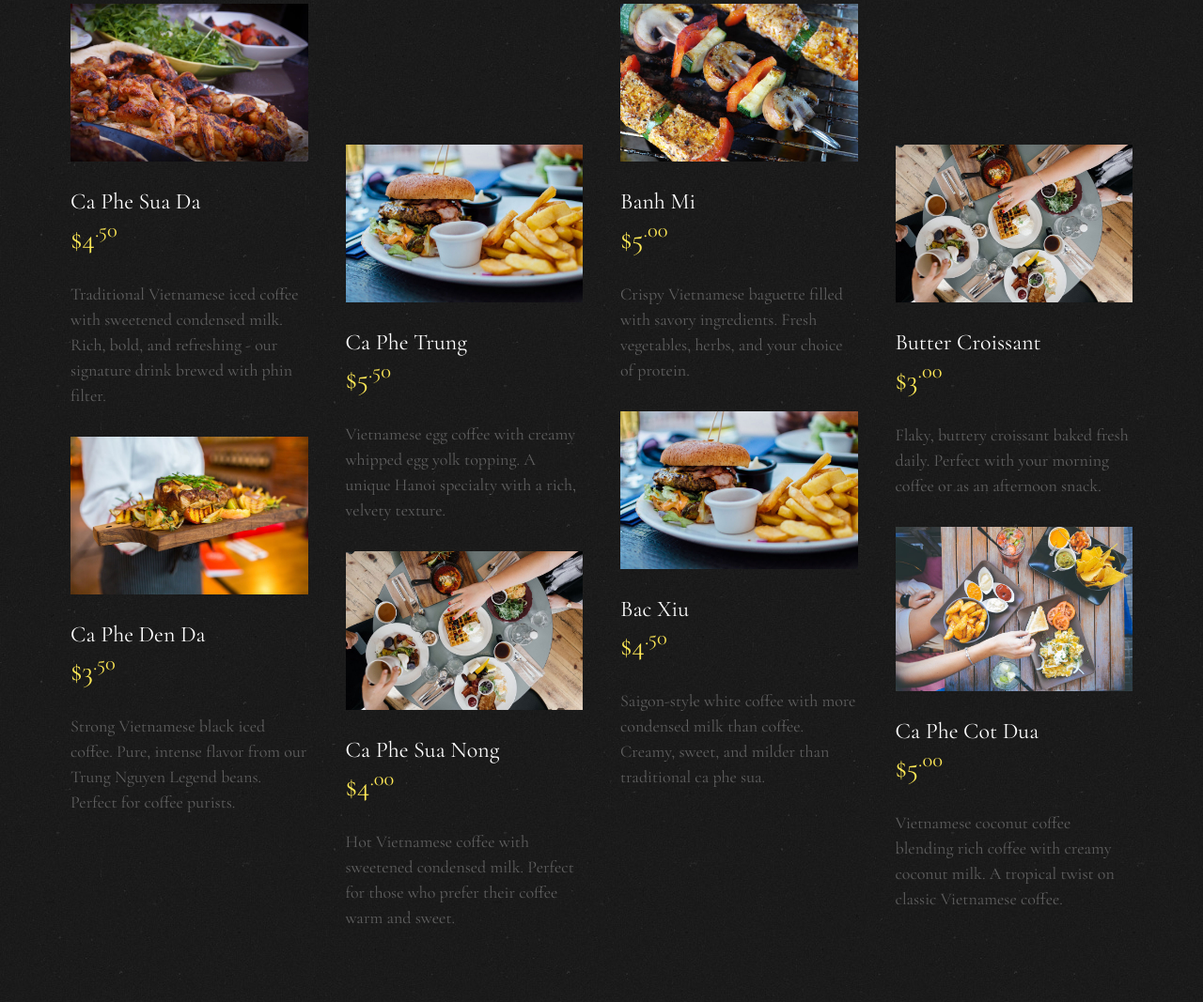
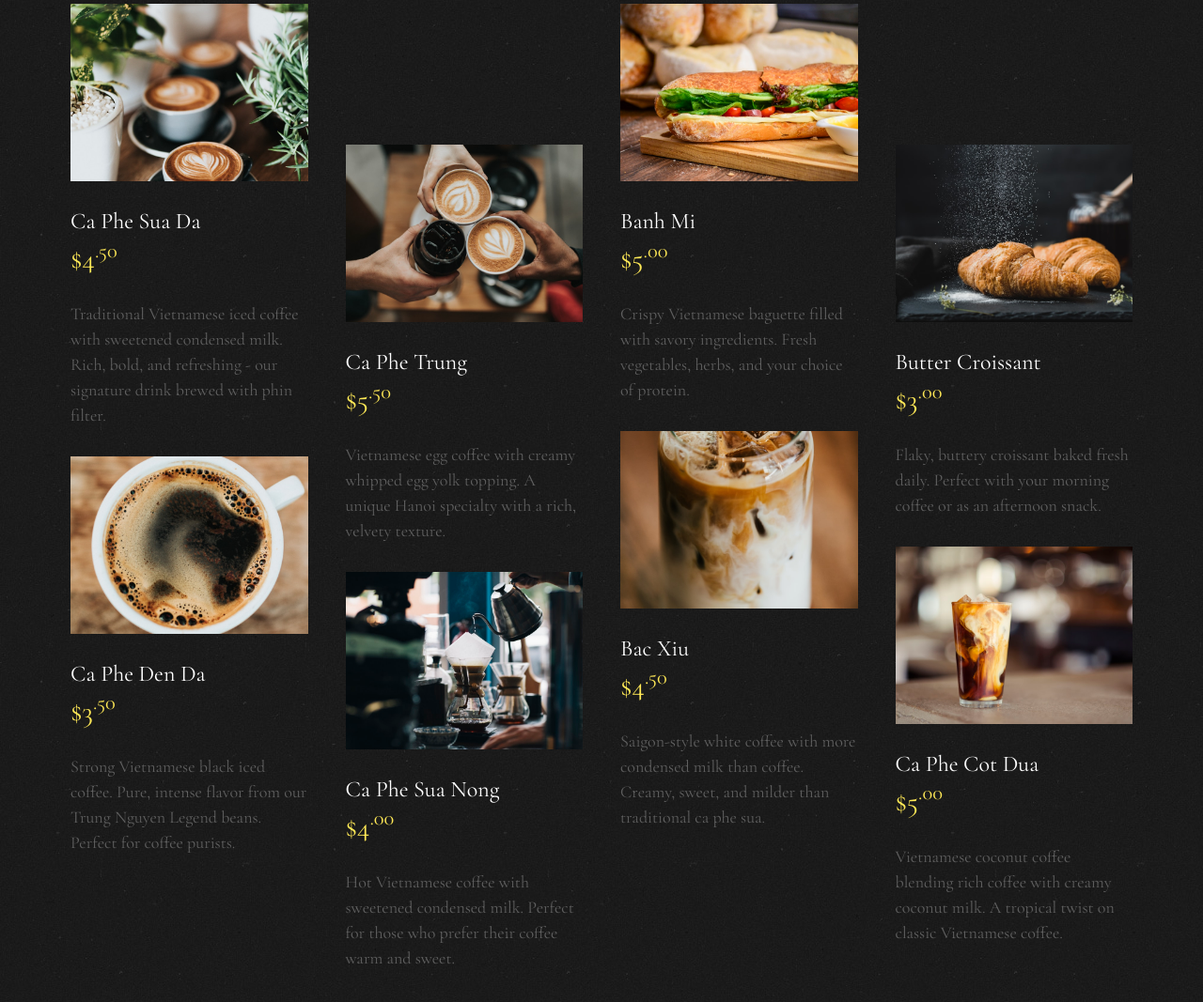
Before and after one commit to anipperoni/saigonbrew, a plain HTML site: page menu.html in a window 1280 px wide. Shown: the part 1283-2350 px from the top of the page at 94% size. Drawn offline with nearby package versions, Linux system fonts and the light colour scheme; files whose address does not match are found by name.

Commit message:
initial commit

```diff
--- a/menu.html
+++ b/menu.html
@@ -113,13 +113,13 @@
 
 				<div class="col-md-3 col-sm-6 col-xs-6 col-xxs-12 fh5co-item-wrap">
 					<div class="fh5co-item animate-box">
-						<img src="images/gallery_1.jpeg" class="img-responsive" alt="Ca Phe Sua Da - Vietnamese Iced Coffee with Condensed Milk">
+						<img src="images/caphesuada.jpg" class="img-responsive" alt="Ca Phe Sua Da - Vietnamese Iced Coffee with Condensed Milk">
 						<h3>Ca Phe Sua Da</h3>
 						<span class="fh5co-price">$4<sup>.50</sup></span>
 						<p>Traditional Vietnamese iced coffee with sweetened condensed milk. Rich, bold, and refreshing - our signature drink brewed with phin filter.</p>
 					</div>
 					<div class="fh5co-item animate-box">
-						<img src="images/gallery_2.jpeg" class="img-responsive" alt="Ca Phe Den Da - Vietnamese Black Iced Coffee">
+						<img src="images/caphedenda.jpg" class="img-responsive" alt="Ca Phe Den Da - Vietnamese Black Iced Coffee">
 						<h3>Ca Phe Den Da</h3>
 						<span class="fh5co-price">$3<sup>.50</sup></span>
 						<p>Strong Vietnamese black iced coffee. Pure, intense flavor from our Trung Nguyen Legend beans. Perfect for coffee purists.</p>
@@ -127,13 +127,13 @@
 				</div>
 				<div class="col-md-3 col-sm-6 col-xs-6 col-xxs-12 fh5co-item-wrap">
 					<div class="fh5co-item margin_top animate-box">
-						<img src="images/gallery_3.jpeg" class="img-responsive" alt="Ca Phe Trung - Vietnamese Egg Coffee">
+						<img src="images/caphetrung.jpg" class="img-responsive" alt="Ca Phe Trung - Vietnamese Egg Coffee">
 						<h3>Ca Phe Trung</h3>
 						<span class="fh5co-price">$5<sup>.50</sup></span>
 						<p>Vietnamese egg coffee with creamy whipped egg yolk topping. A unique Hanoi specialty with a rich, velvety texture.</p>
 					</div>
 					<div class="fh5co-item animate-box">
-						<img src="images/gallery_4.jpeg" class="img-responsive" alt="Ca Phe Sua Nong - Hot Vietnamese Coffee with Milk">
+						<img src="images/caphesuanong.jpg" class="img-responsive" alt="Ca Phe Sua Nong - Hot Vietnamese Coffee with Milk">
 						<h3>Ca Phe Sua Nong</h3>
 						<span class="fh5co-price">$4<sup>.00</sup></span>
 						<p>Hot Vietnamese coffee with sweetened condensed milk. Perfect for those who prefer their coffee warm and sweet.</p>
@@ -142,13 +142,13 @@
 				<div class="clearfix visible-sm-block visible-xs-block"></div>
 				<div class="col-md-3 col-sm-6 col-xs-6 col-xxs-12 fh5co-item-wrap">
 					<div class="fh5co-item animate-box">
-						<img src="images/gallery_5.jpeg" class="img-responsive" alt="Banh Mi - Vietnamese Baguette Sandwich">
+						<img src="images/banhmi.jpg" class="img-responsive" alt="Banh Mi - Vietnamese Baguette Sandwich">
 						<h3>Banh Mi</h3>
 						<span class="fh5co-price">$5<sup>.00</sup></span>
 						<p>Crispy Vietnamese baguette filled with savory ingredients. Fresh vegetables, herbs, and your choice of protein.</p>
 					</div>
 					<div class="fh5co-item animate-box">
-						<img src="images/gallery_6.jpeg" class="img-responsive" alt="Bac Xiu - Vietnamese White Coffee">
+						<img src="images/bacxiu.jpg" class="img-responsive" alt="Bac Xiu - Vietnamese White Coffee">
 						<h3>Bac Xiu</h3>
 						<span class="fh5co-price">$4<sup>.50</sup></span>
 						<p>Saigon-style white coffee with more condensed milk than coffee. Creamy, sweet, and milder than traditional ca phe sua.</p>
@@ -156,13 +156,13 @@
 				</div>
 				<div class="col-md-3 col-sm-6 col-xs-6 col-xxs-12 fh5co-item-wrap">
 					<div class="fh5co-item margin_top animate-box">
-						<img src="images/gallery_7.jpeg" class="img-responsive" alt="Vietnamese Croissant">
+						<img src="images/croissant.jpg" class="img-responsive" alt="Vietnamese Croissant">
 						<h3>Butter Croissant</h3>
 						<span class="fh5co-price">$3<sup>.00</sup></span>
 						<p>Flaky, buttery croissant baked fresh daily. Perfect with your morning coffee or as an afternoon snack.</p>
 					</div>
 					<div class="fh5co-item animate-box">
-						<img src="images/gallery_8.jpeg" class="img-responsive" alt="Ca Phe Cot Dua - Coconut Coffee">
+						<img src="images/coconutcoffee.jpg" class="img-responsive" alt="Ca Phe Cot Dua - Coconut Coffee">
 						<h3>Ca Phe Cot Dua</h3>
 						<span class="fh5co-price">$5<sup>.00</sup></span>
 						<p>Vietnamese coconut coffee blending rich coffee with creamy coconut milk. A tropical twist on classic Vietnamese coffee.</p>
```
Also changed, not shown: index.html (+7 -7 lines), .claude/settings.local.json, images/bacxiu.jpg (added), images/banhmi.jpg (added), images/caphedenda.jpg (added), images/caphesuada.jpg (added), images/caphesuanong.jpg (added), images/caphetrung.jpg (added), images/coconutcoffee.jpg (added), images/croissant.jpg (added).
